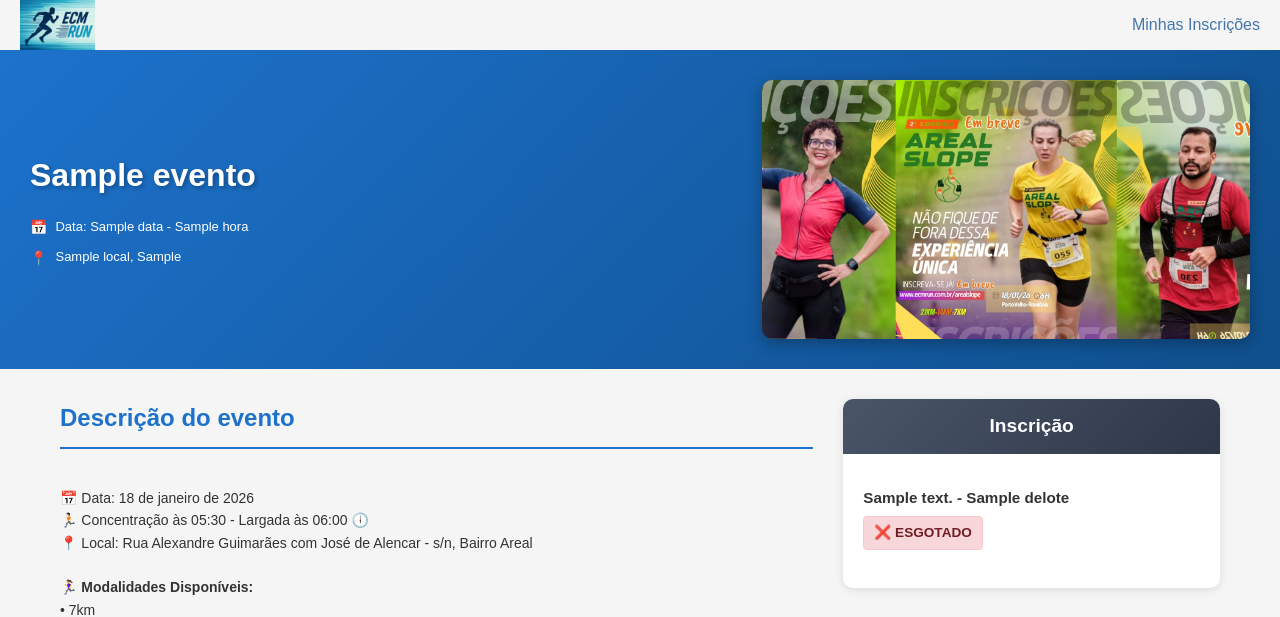
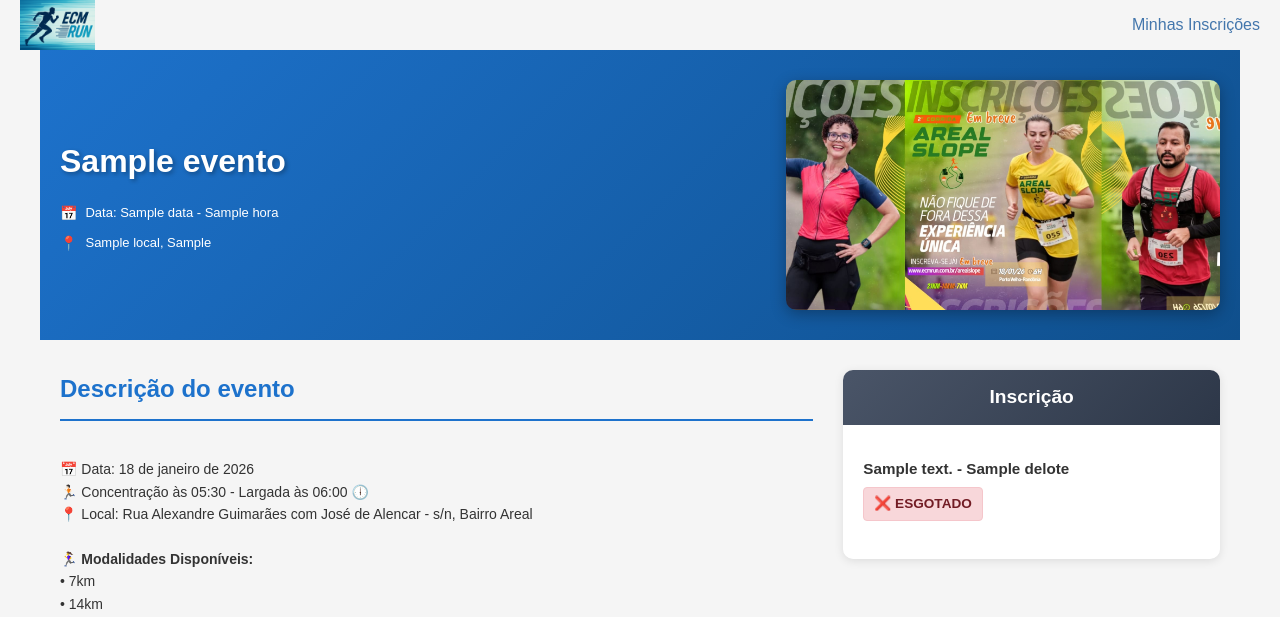
Before and after one commit to ecmsistemasdev/ecmrun, a Flask app: template templates/arealslope.html in a window 1280 px wide. Shown: the top 617 px of the page. Run offline with Flask 3, Linux system fonts and the light colour scheme; the template is opened without the code that fills it: most values are stand-ins (such as "Sample title", 1, 10 or a date in 2020); some libraries are stand-ins or nearby versions.

Commit message:
Update arealslope.css

```diff
--- a/static/css/arealslope.css
+++ b/static/css/arealslope.css
@@ -354,6 +354,33 @@ body {
     .main-content {
         order: 1;
     }
+
+    /* Ajuste do header do evento para alinhamento com o container */
+    .event-header {
+        max-width: 1200px; /* Mesma largura do container principal */
+        margin: 0 auto; /* Centraliza o header */
+        padding: 30px 20px; /* Ajusta o padding para ficar igual ao container */
+        display: flex;
+        justify-content: space-between;
+        align-items: center;
+        background: linear-gradient(135deg, #1d72cc 0%, #0f4f8c 100%);
+        color: white;
+        gap: 30px;
+        box-sizing: border-box; /* Importante para respeitar a largura */
+    }
+
+    /* Garantir que o conteúdo do header se alinhe corretamente */
+    .event-info {
+        flex: 2; /* Dá mais espaço para o texto */
+        max-width: 60%;
+    }
+
+    .event-banner {
+        flex: 1; /* Espaço menor para o banner */
+        max-width: 40%;
+        display: flex;
+        justify-content: flex-end; /* Alinha o banner à direita */
+    }
 }
 
 @media (max-width: 768px) {
@@ -564,4 +591,5 @@ body {
 
 .status-encerrado::before {
     content: '🔒 ';
+
 }
```
